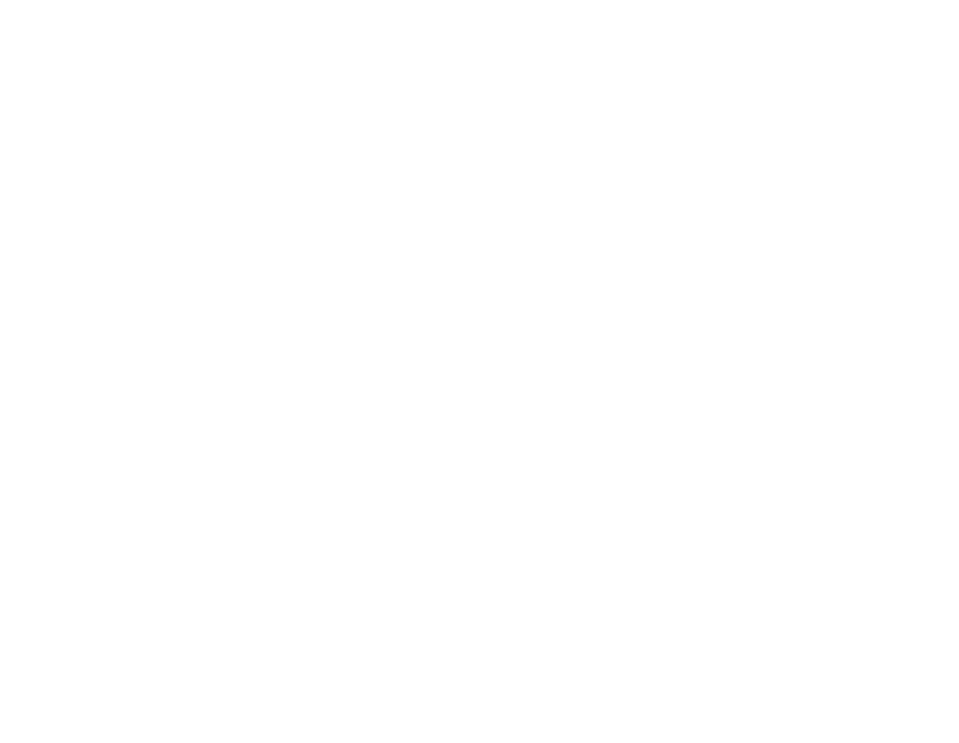
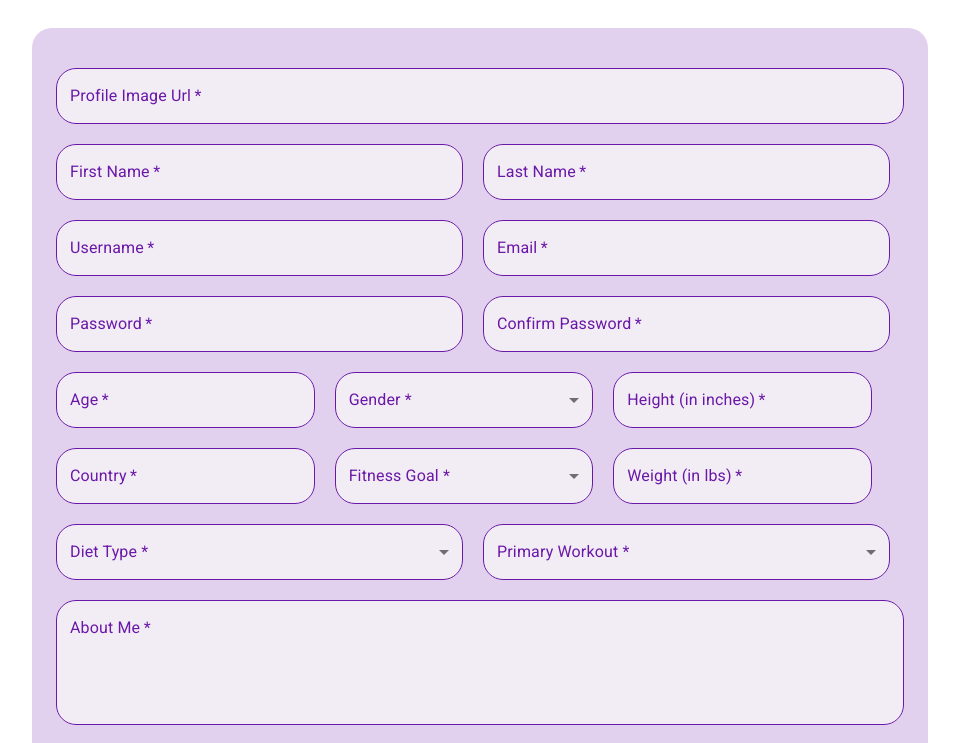
Before and after one commit to Joe-Grewal/Uplifting-Feats, a React (Create React App) app in the folder client/: page / in a window 1280 px wide. Shown: the part 2280-3023 px from the top of the page, without its empty margins (160-1119 px from the left). Before the commit the page ends 1956 px from the top, so only its background shows below. Built offline with nearby package versions, Linux system fonts and the light colour scheme.

Commit message:
Update styling for edit profile

```diff
--- a/client/src/components/App.js
+++ b/client/src/components/App.js
@@ -5,6 +5,7 @@
 import BioDivs from "./BioDivs";
 import MyHealthJournal from "./MyHealthJournal";
 import Filters from "./Filters";
+import EditProfile from "./EditProfile"
 
 export default function App() {
   return (
@@ -18,7 +19,13 @@
           <br></br>
         </p>
       </div>
-      {/* <Filters/> */}
+      <Filters/>
+      <div>
+        <p>
+          <br></br>
+        </p>
+      </div>
+      <EditProfile/>
     </>
   );
 }
--- a/client/src/components/EditProfile.js
+++ b/client/src/components/EditProfile.js
@@ -148,18 +148,19 @@
   }
 
   return (
+    <div className="outer_form_container">
+
     <Container size="sm">
-      <Typography
-        variant="h6"
-        color="textSecondary"
-        component="h2"
-        gutterBottom
-      >
-        Update User Profile
-      </Typography>
-
-      <form noValidate autoComplete="off">
+      <form noValidate autoComplete="off" className="form_fields">
         <TextField
+        sx={{
+          "& .MuiInputLabel-root": {color: '#6A18A8'},
+          "& .MuiOutlinedInput-root": {
+          "& > fieldset": { borderColor: "#6A18A8", borderRadius: '20px'},
+          },
+          mb: '20px'
+        }}
+          className="text_field"
           onChange={(e) => setProfileImageUrl(e.target.value)}
           label="Profile Image Url"
           variant="outlined"
@@ -171,8 +172,16 @@
         <div>
         <TextField
           sx={{
-            width: "50%"
+            width: "48%",
+            "& .MuiInputLabel-root": {color: '#6A18A8'},
+          "& .MuiOutlinedInput-root": {
+          "& > fieldset": { borderColor: "#6A18A8", borderRadius: '20px'},
+          },
+          mb: '20px',
+          mr: '10px'
+
           }}
+          className="text_field"
           onChange={(e) => setFirstName(e.target.value)}
           label="First Name"
           variant="outlined"
@@ -182,8 +191,15 @@
         />
          <TextField
           sx={{
-            width: "50%"
+            width: "48%",
+            "& .MuiInputLabel-root": {color: '#6A18A8'},
+          "& .MuiOutlinedInput-root": {
+          "& > fieldset": { borderColor: "#6A18A8", borderRadius: '20px'},
+          },
+          mb: '20px',
+          ml: '10px'
           }}
+          className="text_field"
           onChange={(e) => setLastName(e.target.value)}
           label="Last Name"
           variant="outlined"
@@ -195,8 +211,15 @@
         <div>
         <TextField
           sx={{
-            width: "50%"
+            width: "48%",
+            "& .MuiInputLabel-root": {color: '#6A18A8'},
+          "& .MuiOutlinedInput-root": {
+          "& > fieldset": { borderColor: "#6A18A8", borderRadius: '20px'},
+          },
+          mb: '20px',
+          mr: '10px'
           }}
+          className="text_field"
           onChange={(e) => setUserName(e.target.value)}
           label="Username"
           variant="outlined"
@@ -206,8 +229,15 @@
         />
         <TextField
           sx={{
-            width: "50%"
+            width: "48%",
+            "& .MuiInputLabel-root": {color: '#6A18A8'},
+          "& .MuiOutlinedInput-root": {
+          "& > fieldset": { borderColor: "#6A18A8", borderRadius: '20px'},
+          },
+          mb: '20px',
+          ml: '10px'
           }}
+          className="text_field"
           onChange={(e) => setEmail(e.target.value)}
           label="Email"
           variant="outlined"
@@ -219,8 +249,15 @@
         <div>
         <TextField
           sx={{
-            width: "50%"
+            width: "48%",
+            "& .MuiInputLabel-root": {color: '#6A18A8'},
+          "& .MuiOutlinedInput-root": {
+          "& > fieldset": { borderColor: "#6A18A8", borderRadius: '20px'},
+          },
+          mb: '20px',
+          mr: '10px'
           }}
+          className="text_field"
           onChange={(e) => setPassword(e.target.value)}
           label="Password"
           variant="outlined"
@@ -230,8 +267,15 @@
         />
         <TextField
           sx={{
-          width: "50%"
+            width: "48%",
+            "& .MuiInputLabel-root": {color: '#6A18A8'},
+          "& .MuiOutlinedInput-root": {
+          "& > fieldset": { borderColor: "#6A18A8", borderRadius: '20px'},
+          },
+          mb: '20px',
+          ml: '10px'
           }}
+          className="text_field"
           onChange={(e) => setConfirmPassword(e.target.value)}
           label="Confirm Password"
           variant="outlined"
@@ -243,8 +287,16 @@
         <div>
         <TextField
           sx={{
-            width: "33%"
+            width: "30.5%",
+            "& .MuiInputLabel-root": {color: '#6A18A8'},
+            "& .MuiOutlinedInput-root": {
+            "& > fieldset": { borderColor: "#6A18A8", borderRadius: '20px'},
+            },
+            mb: '20px',
+            mr: '10px'
+
           }}
+          className="text_field"
           onChange={(e) => setAge(e.target.value)}
           label="Age"
           variant="outlined"
@@ -254,11 +306,21 @@
         />
         <FormControl
           sx={{
-            width: "34%"
+            width: "30.5%",
+            "& .MuiInputLabel-root": {color: '#6A18A8'},
+            "& .MuiOutlinedInput-root": {
+            "& > fieldset": { borderColor: "#6A18A8", borderRadius: '20px'},
+            },
+            mr: '10px',
+            ml: '10px',
+            bgcolor: '#F2EDF5',
+            borderRadius: '20px'
           }}
+          className=".dropdown"
           error={genderError}>
         <InputLabel id="gender-select">Gender *</InputLabel>
         <Select
+          className="dropdown_menu"
           fullWidth
           onChange={(e) => setGender(e.target.value)}
           labelId="gender-select-label"
@@ -276,8 +338,15 @@
         </FormControl>
         <TextField
           sx={{
-            width: "33%"
+            width: "30.5%",
+            "& .MuiInputLabel-root": {color: '#6A18A8'},
+            "& .MuiOutlinedInput-root": {
+            "& > fieldset": { borderColor: "#6A18A8", borderRadius: '20px'},
+            },
+            mb: '20px',
+            ml: '10px'
           }}
+          className="text_field"
           onChange={(e) => setHeight(e.target.value)}
           label="Height (in inches)"
           variant="outlined"
@@ -289,8 +358,15 @@
         <div>
         <TextField
           sx={{
-            width: "33%"
+            width: "30.5%",
+            "& .MuiInputLabel-root": {color: '#6A18A8'},
+            "& .MuiOutlinedInput-root": {
+            "& > fieldset": { borderColor: "#6A18A8", borderRadius: '20px'},
+            },
+            mb: '20px',
+            mr: '10px'
           }}
+          className="text_field"
           onChange={(e) => setCountry(e.target.value)}
           label="Country"
           variant="outlined"
@@ -300,7 +376,15 @@
         />
         <FormControl
           sx={{
-            width: "34%"
+            width: "30.5%",
+            "& .MuiInputLabel-root": {color: '#6A18A8'},
+            "& .MuiOutlinedInput-root": {
+            "& > fieldset": { borderColor: "#6A18A8", borderRadius: '20px'},
+            },
+            mr: '10px',
+            ml: '10px',
+            bgcolor: '#F2EDF5',
+            borderRadius: '20px'
           }}
           error={fitnessGoalError}>
         <InputLabel id="fitness-goal-select">Fitness Goal *</InputLabel>
@@ -325,8 +409,15 @@
         </FormControl>
         <TextField
           sx={{
-            width: "33%"
+            width: "30.5%",
+            "& .MuiInputLabel-root": {color: '#6A18A8'},
+            "& .MuiOutlinedInput-root": {
+            "& > fieldset": { borderColor: "#6A18A8", borderRadius: '20px'},
+            },
+            mb: '20px',
+            ml: '10px'
           }}
+          className="text_field"
           onChange={(e) => setWeight(e.target.value)}
           label="Weight (in lbs)"
           variant="outlined"
@@ -338,7 +429,15 @@
         <div>
         <FormControl
           sx={{
-            width: "50%"
+            width: "48%",
+            "& .MuiInputLabel-root": {color: '#6A18A8'},
+            "& .MuiOutlinedInput-root": {
+            "& > fieldset": { borderColor: "#6A18A8", borderRadius: '20px'},
+            },
+            mr: '10px',
+            mb: '20px',
+            bgcolor: '#F2EDF5',
+            borderRadius: '20px'
           }}
           error={dietTypeError}>
         <InputLabel id="diet-type-select">Diet Type *</InputLabel>
@@ -365,7 +464,15 @@
         </FormControl>
         <FormControl
           sx={{
-            width: "50%"
+            width: "48%",
+            "& .MuiInputLabel-root": {color: '#6A18A8'},
+            "& .MuiOutlinedInput-root": {
+            "& > fieldset": { borderColor: "#6A18A8", borderRadius: '20px'},
+            },
+            ml: '10px',
+            mb: '20px',
+            bgcolor: '#F2EDF5',
+            borderRadius: '20px'
           }}
           error={primaryWorkoutError}>
         <InputLabel id="primary-workout-select">Primary Workout *</InputLabel>
@@ -393,6 +500,14 @@
         </FormControl>
         </div>
         <TextField
+        sx={{
+          "& .MuiInputLabel-root": {color: '#6A18A8'},
+          "& .MuiOutlinedInput-root": {
+          "& > fieldset": { borderColor: "#6A18A8", borderRadius: '20px'},
+          },
+          mb: '20px',
+        }}
+          className="text_field"
           onChange={(e) => setAboutMe(e.target.value)}
           label="About Me"
           variant="outlined"
@@ -404,6 +519,14 @@
           error={aboutMeError}
         />
         <TextField
+        sx={{
+          "& .MuiInputLabel-root": {color: '#6A18A8'},
+          "& .MuiOutlinedInput-root": {
+          "& > fieldset": { borderColor: "#6A18A8", borderRadius: '20px'},
+          },
+          mb: '20px',
+        }}
+          className="text_field"
           onChange={(e) => setHealthTips(e.target.value)}
           label="Health Tips"
           variant="outlined"
@@ -415,6 +538,14 @@
           error={healthTipsError}
         />
         <TextField
+        sx={{
+          "& .MuiInputLabel-root": {color: '#6A18A8'},
+          "& .MuiOutlinedInput-root": {
+          "& > fieldset": { borderColor: "#6A18A8", borderRadius: '20px'},
+          },
+          mb: '20px',
+        }}
+          className="text_field"
           onChange={(e) => setFutureGoals(e.target.value)}
           label="Future Goals"
           variant="outlined"
@@ -426,7 +557,10 @@
           error={futureGoalsError}
         />
 
-        <div id="buttons_icons">
+
+      </form>
+    </Container>
+      <div id="buttons_icons">
         <Button
           type="submit"
           color="secondary"
@@ -444,9 +578,8 @@
         >
           Save Profile
         </Button>
-        </div>
-      </form>
+      </div>
 
-    </Container>
+    </div>
   )
 }
--- a/client/src/styles/EditProfile.scss
+++ b/client/src/styles/EditProfile.scss
@@ -2,3 +2,39 @@
   display: flex;
   justify-content: space-evenly;
 }
+
+.outer_form_container {
+  padding-top: 40px;
+  padding-bottom: 40px;
+  background-color: #E1D0EE;
+  border-radius: 20px;
+  margin: auto;
+  width: 70%;
+}
+
+.form_fields {
+  margin:auto;
+  width: 100%;
+}
+
+.text_field {
+  border: none;
+  border-radius: 20px;
+  background-color: #F2EDF5;
+}
+
+#gender-select {
+  color: #6A18A8
+}
+
+#fitness-goal-select {
+  color: #6A18A8
+}
+
+#diet-type-select {
+  color: #6A18A8
+}
+
+#primary-workout-select {
+  color: #6A18A8
+}
```
